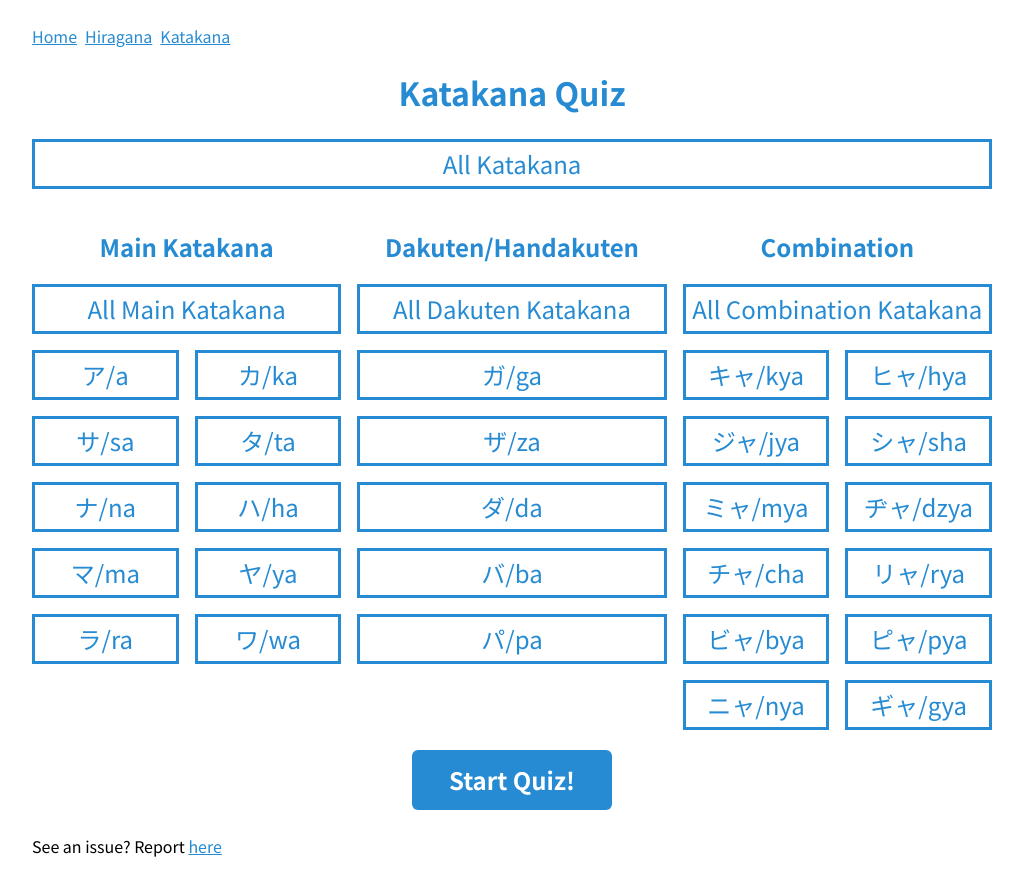
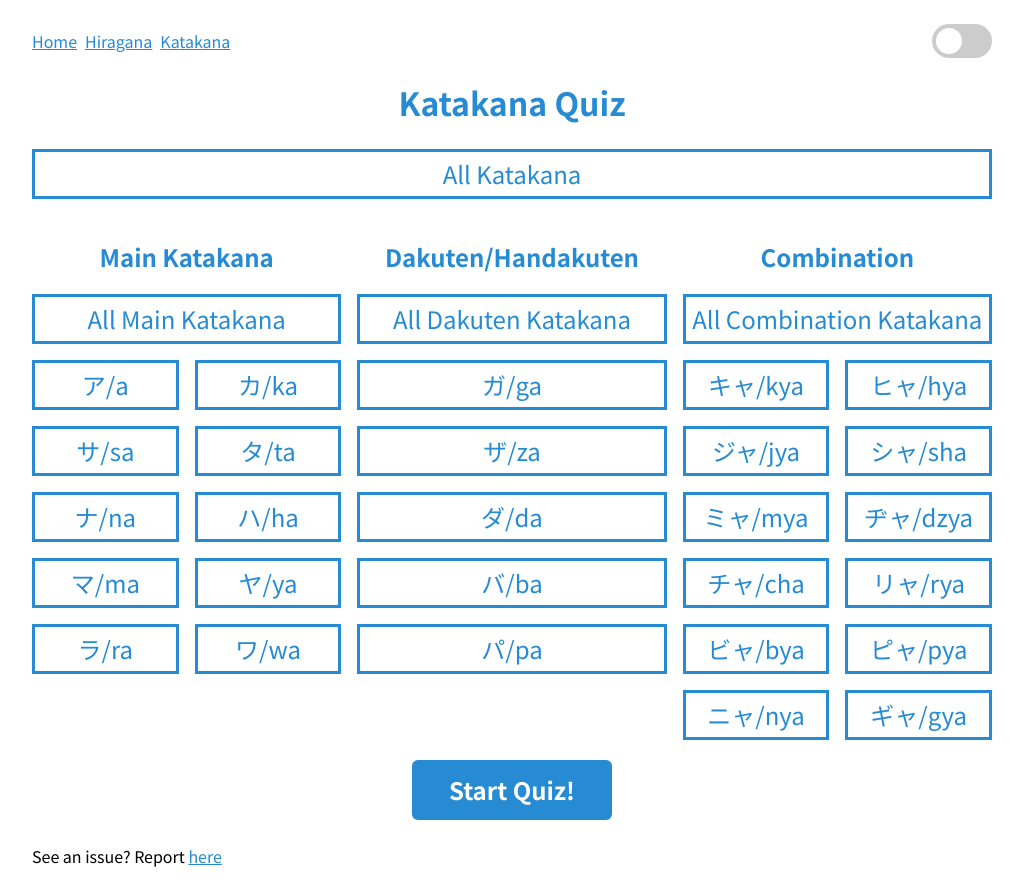
Before and after one commit to rayhanw/learn-japanese, a React (Create React App) app: page /katakana in a window 1280 px wide. Shown: the whole page, without its empty margins (128-1151 px from the left). Built offline with nearby package versions, Linux system fonts and the light colour scheme.

Commit message:
setup dark & light mode switcher

```diff
--- a/src/components/Layout.tsx
+++ b/src/components/Layout.tsx
@@ -1,5 +1,26 @@
-import React from "react";
+import React, { useEffect } from "react";
+import { useThemeContext } from "../contexts/theme/theme";
+import useDidMountEffect from "../hooks/useDidMountEffect";
 
 export const Layout: React.FC = ({ children }) => {
+	const { theme } = useThemeContext();
+
+	useEffect(() => {
+		if (theme === "dark") {
+			document.body.classList.add("dark");
+		}
+		// eslint-disable-next-line react-hooks/exhaustive-deps
+	}, []);
+
+	useDidMountEffect(() => {
+		if (document.body.classList.contains("dark")) {
+			document.body.classList.remove("dark");
+			document.body.classList.add("light");
+		} else {
+			document.body.classList.add("dark");
+			document.body.classList.remove("light");
+		}
+	}, [theme]);
+
 	return <div className="layout">{children}</div>;
 };
--- a/src/components/Navbar.tsx
+++ b/src/components/Navbar.tsx
@@ -1,8 +1,11 @@
 import React from "react";
 import { LINKS } from "../constants";
 import { Link } from "react-router-dom";
+import { useThemeContext } from "../contexts/theme/theme";
 
 export const Navbar: React.FC = () => {
+	const { theme, toggleTheme } = useThemeContext();
+
 	return (
 		<nav>
 			<ul>
@@ -12,6 +15,14 @@ export const Navbar: React.FC = () => {
 					</li>
 				))}
 			</ul>
+			<label className="switch">
+				<input
+					type="checkbox"
+					checked={theme === "dark"}
+					onChange={toggleTheme}
+				/>
+				<span className="slider round"></span>
+			</label>
 		</nav>
 	);
 };
--- a/src/contexts/theme/theme.tsx
+++ b/src/contexts/theme/theme.tsx
@@ -7,7 +7,14 @@ interface ThemeContext {
 	toggleTheme: () => void;
 }
 
-const ThemeContext = React.createContext<ThemeContext | null>(null);
+const ThemeContext = React.createContext<ThemeContext>({
+	theme:
+		window && window.matchMedia("(prefers-color-scheme: dark)").matches
+			? "dark"
+			: "light",
+	setTheme: () => null,
+	toggleTheme: () => null
+});
 ThemeContext.displayName = "ThemeContext";
 
 export const useThemeContext = () => useContext(ThemeContext);
--- a/src/styles/components/Navbar.scss
+++ b/src/styles/components/Navbar.scss
@@ -13,4 +13,67 @@ nav {
 			margin-right: var(--space-sm);
 		}
 	}
+
+	.switch {
+		position: relative;
+		display: inline-block;
+		width: 60px;
+		height: 34px;
+
+		input {
+			opacity: 0;
+			width: 0;
+			height: 0;
+
+			&:checked {
+				& + .slider {
+					background-color: var(--blue-secondary);
+					&:before {
+						-webkit-transform: translateX(26px);
+						-ms-transform: translateX(26px);
+						transform: translateX(26px);
+					}
+				}
+			}
+
+			&:focus {
+				& + .slider {
+					box-shadow: 0 0 1px var(--blue-secondary);
+				}
+			}
+		}
+
+		.slider {
+			outline: none;
+			position: absolute;
+			cursor: pointer;
+			top: 0;
+			left: 0;
+			right: 0;
+			bottom: 0;
+			background-color: #ccc;
+			-webkit-transition: 0.4s;
+			transition: 0.4s;
+
+			&.round {
+				border-radius: 34px;
+
+				&:before {
+					border-radius: 50%;
+				}
+			}
+
+			&:before {
+				position: absolute;
+				content: "";
+				height: 26px;
+				width: 26px;
+				left: 4px;
+				bottom: 4px;
+				background-color: white;
+				-webkit-transition: 0.4s;
+				transition: 0.4s;
+			}
+		}
+	}
 }
--- a/src/styles/globals.scss
+++ b/src/styles/globals.scss
@@ -5,11 +5,14 @@ body {
 	font-family: "Noto Sans JP", sans-serif;
 	-webkit-font-smoothing: antialiased;
 	-moz-osx-font-smoothing: grayscale;
-}
 
-code {
-	font-family: source-code-pro, Menlo, Monaco, Consolas, "Courier New",
-		monospace;
+	&.dark {
+		background-color: var(--bg-dark);
+
+		& {
+			color: white;
+		}
+	}
 }
 
 .title {
--- a/src/styles/variables.scss
+++ b/src/styles/variables.scss
@@ -5,6 +5,7 @@
 	--red: #d32727;
 	--text-gray: #d1d1d1;
 	--bg-gray: #e8e8e8;
+	--bg-dark: #14486e;
 	--space-sm: 8px;
 	--space-md: 16px;
 	--space-lg: 24px;
```
